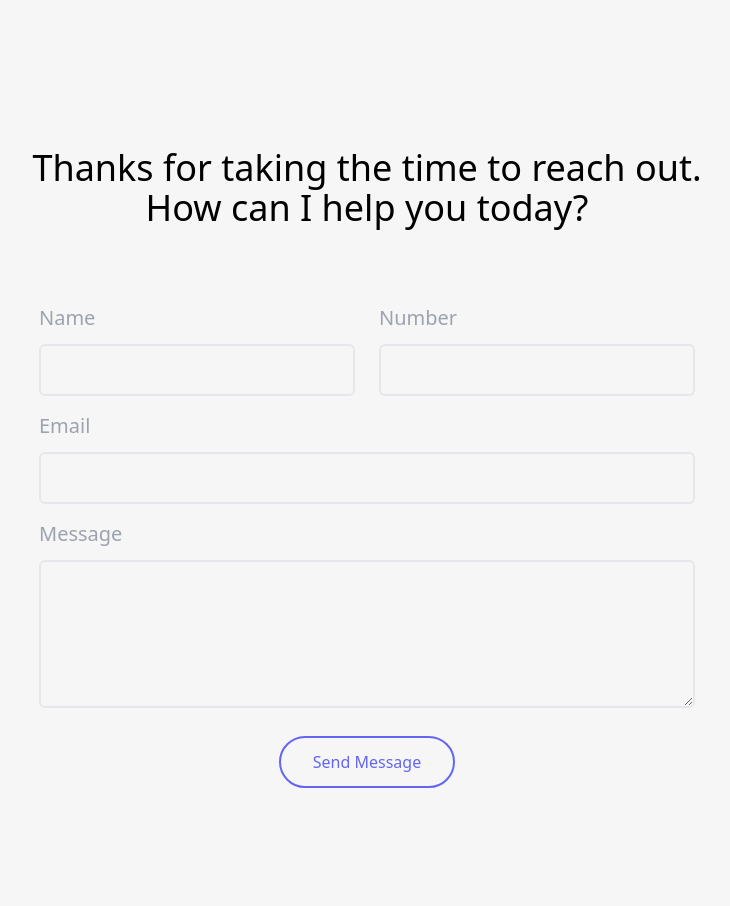
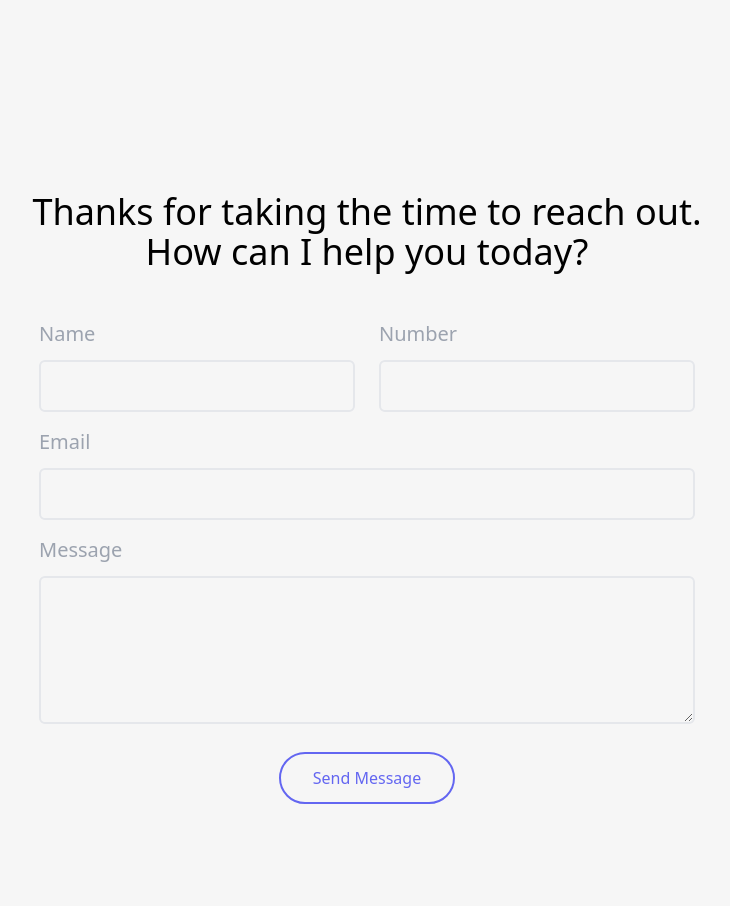
Before and after one commit to georgejeswin/portfolio-astro, an Astro site: page / in a window 1280 px wide. Shown: the part 2540-3446 px from the top of the page, without its empty margins (273-1003 px from the left). Built offline with nearby package versions, Linux system fonts and the light colour scheme; Astro itself is replaced by a stand-in of ours.

Commit message:
contact form updates

```diff
--- a/src/components/Contact.astro
+++ b/src/components/Contact.astro
@@ -1,5 +1,5 @@
 <section class="w-screen items-center justify-center mb-[100px] p-5">
-  <h1 class="text-4xl p-3 font-extralight text-center mb-14" id="contact">
+  <h1 class="text-4xl font-extralight text-center mt-14 mb-10" id="contact">
     Thanks for taking the time to reach out. <br /> How can I help you today?
   </h1>
   <form
```
